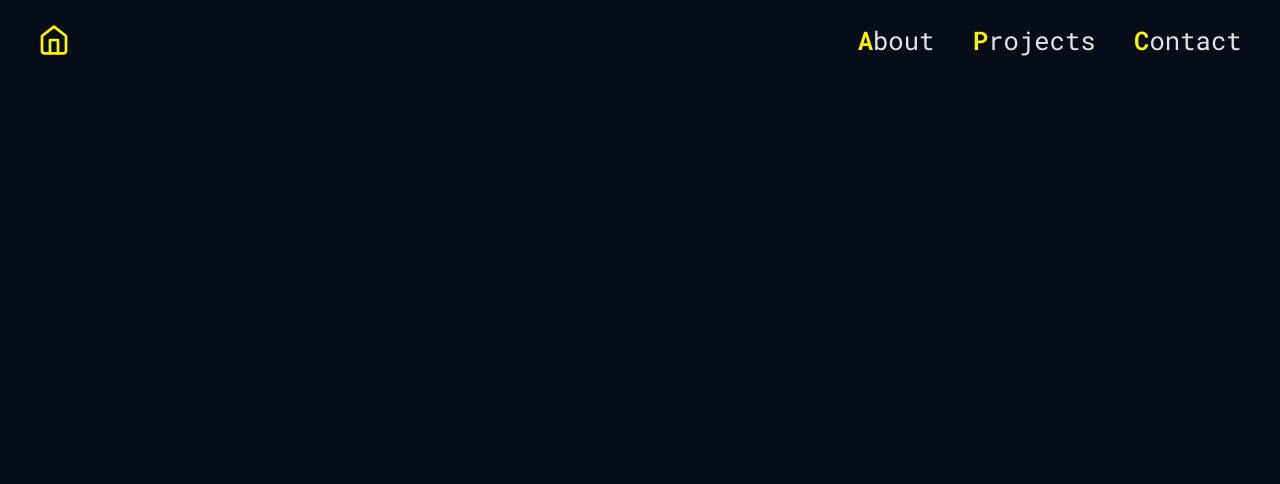
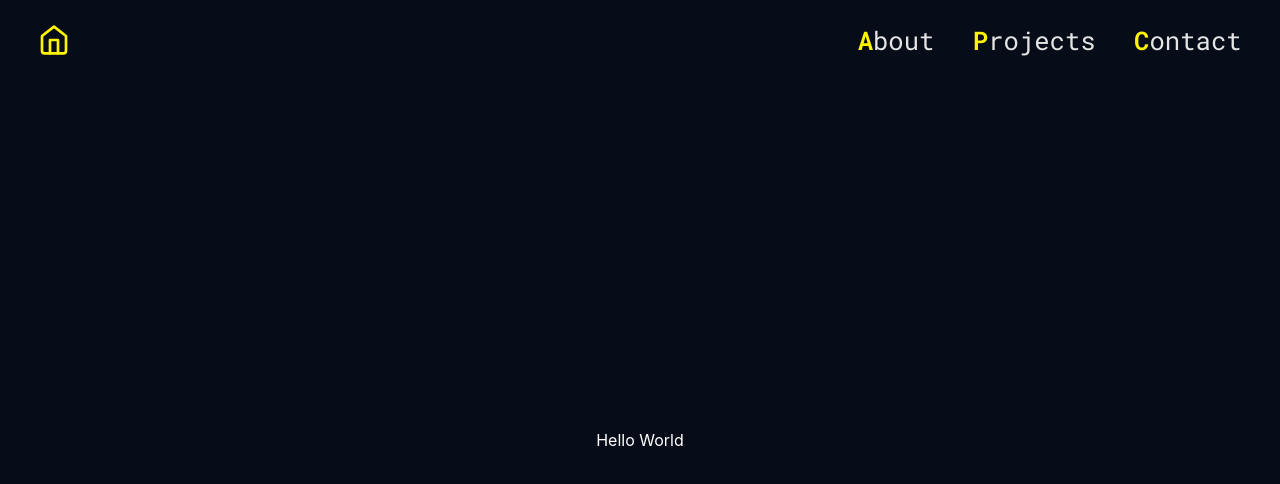
Before and after one commit to JakePitman/moreaporia, a React (Create React App) app: page /projects in a window 1280 px wide. Shown: the top 484 px of the page. Built offline with nearby package versions, Linux system fonts and the light colour scheme; a web font is replaced by a local one.

Commit message:
Add hello-world ProjectsPage

```diff
--- a/src/components/AppNavigation/AppRouter.tsx
+++ b/src/components/AppNavigation/AppRouter.tsx
@@ -2,6 +2,7 @@ import { Routes, Route } from "react-router-dom";
 
 import LandingPage from "../LandingPage";
 import AboutPage from "../AboutPage";
+import ProjectsPage from "../ProjectsPage";
 import OpeningAnimation from "../OpeningAnimation";
 
 const AppRouter = () => (
@@ -9,6 +10,7 @@ const AppRouter = () => (
     <Route path="/" element={<OpeningAnimation />} />
     <Route path="/home" element={<LandingPage />} />
     <Route path="/about" element={<AboutPage />} />
+    <Route path="/projects" element={<ProjectsPage />} />
   </Routes>
 );
 
--- /dev/null
+++ b/src/components/ProjectsPage/ProjectsPage.module.scss
@@ -0,0 +1,8 @@
+.pageContainer {
+  width: 100%;
+  height: 90vh;
+  margin-top: 10vh;
+  display: flex;
+  justify-content: center;
+  align-items: center;
+}
--- /dev/null
+++ b/src/components/ProjectsPage/ProjectsPage.tsx
@@ -0,0 +1,13 @@
+import React from "react";
+
+import styles from "./ProjectsPage.module.scss";
+
+const ProjectsPage = () => {
+  return (
+    <div className={styles.pageContainer}>
+      <p style={{ color: "white" }}>Hello World</p>
+    </div>
+  );
+};
+
+export default ProjectsPage;
--- /dev/null
+++ b/src/components/ProjectsPage/index.ts
@@ -0,0 +1,3 @@
+import ProjectsPage from "./ProjectsPage";
+
+export default ProjectsPage;
```
